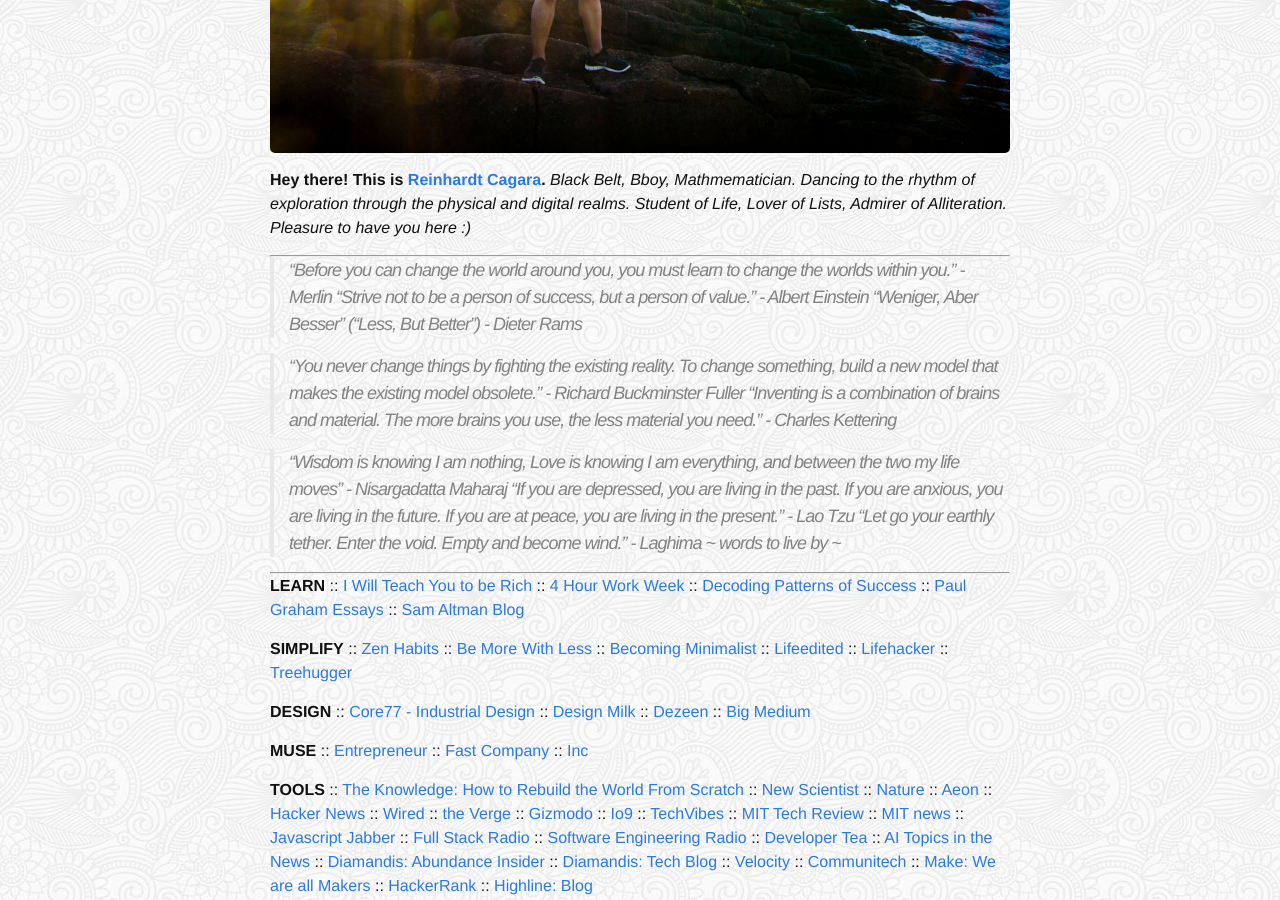
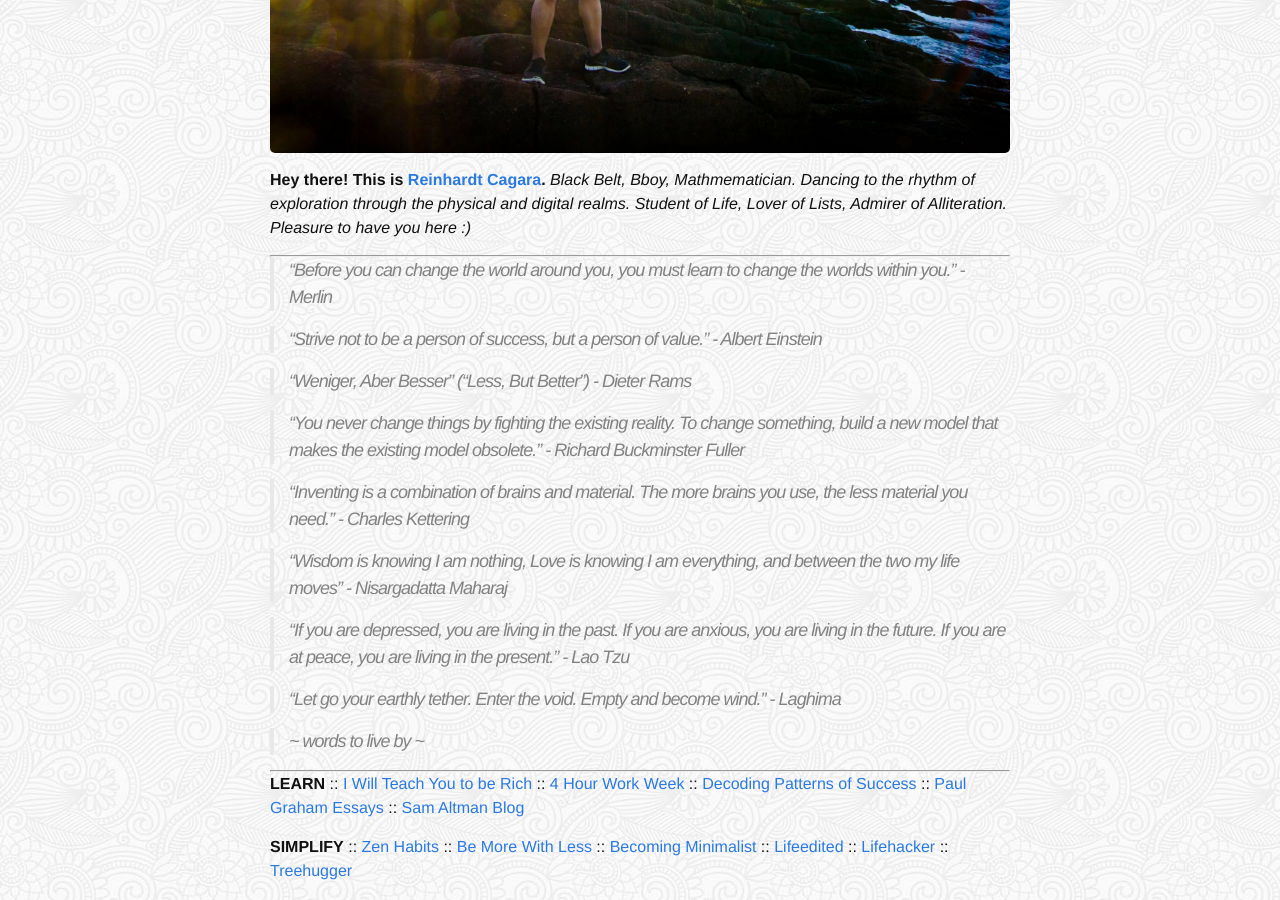
Before and after one commit to reinhardt021/reinhardt021.github.io, a Jekyll site: the page built from about.md, in a window 1280 px wide and 900 px high, scrolled down 427 px. Built offline with Jekyll 4.4.1, drawn with Linux system fonts in a browser that asks for light colours; some of the changed lines change nothing that is shown; some of the changed text lies outside the part shown.

Commit message:
minor fix for spacing formats

```diff
--- a/about.md
+++ b/about.md
@@ -12,15 +12,21 @@ permalink: /about/
 ---------
 
 > "Before you can change the world around you, you must learn to change the worlds within you." - Merlin
+
 > "Strive not to be a person of success, but a person of value." - Albert Einstein
+
 > "Weniger, Aber Besser" ("Less, But Better") - Dieter Rams
 
 > "You never change things by fighting the existing reality. To change something, build a new model that makes the existing model obsolete." - Richard Buckminster Fuller
+
 > "Inventing is a combination of brains and material. The more brains you use, the less material you need." - Charles Kettering
 
 > "Wisdom is knowing I am nothing, Love is knowing I am everything, and between the two my life moves" - Nisargadatta Maharaj
+
 > "If you are depressed, you are living in the past. If you are anxious, you are living in the future. If you are at peace, you are living in the present." - Lao Tzu
+
 > "Let go your earthly tether. Enter the void. Empty and become wind." - Laghima
+
 > *~ words to live by ~*
 
 ---------
@@ -188,11 +194,17 @@ permalink: /about/
         * exploration = outliers doing? not doing?
         * **BEST TOOL = interviewing**
     * S: SELECTION
-        * 20% blocks to get 80% outcome?
+        * 20% blocks to get 80% outcome ? to focus
+        * **20% blocks to get 80% failures ? to avoid**
     * S: SEQUENCING
-        * in what order should I learn the blocks
-    * S:STAKES
-        * how to create real consequences and guarantee I follow the program
+        * in what order should I learn the blocks ?
+        * **habit stacking ?**
+    * S: STAKES
+        * how to create real consequences and guarantee I follow the program ?
+        * **prepay to precommit**
+        * **3 person learning teams**:
+            * two students one teacher
+            * two teachers one student >> better
 * **02 CaFE**
     * C: COMPRESSION
         * important 20% in 1pager
```
